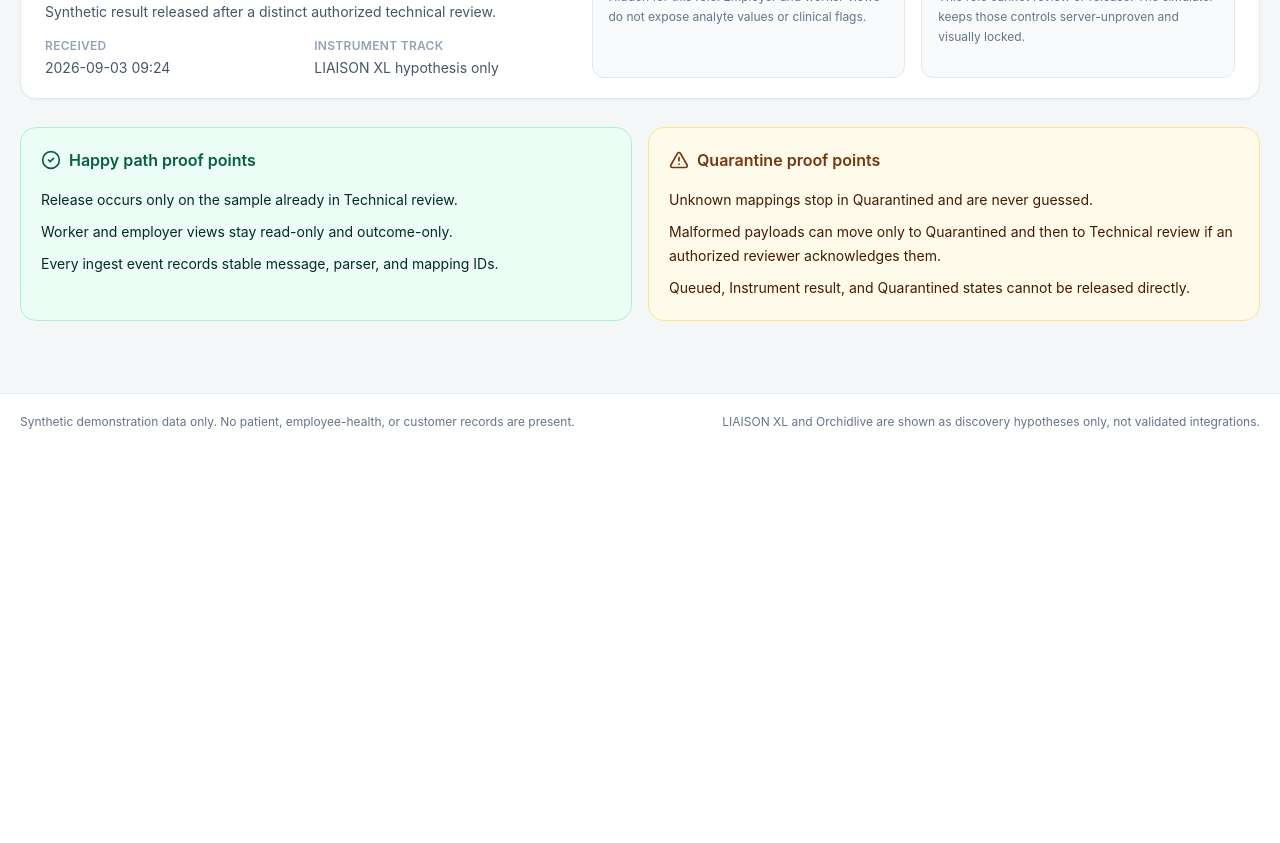
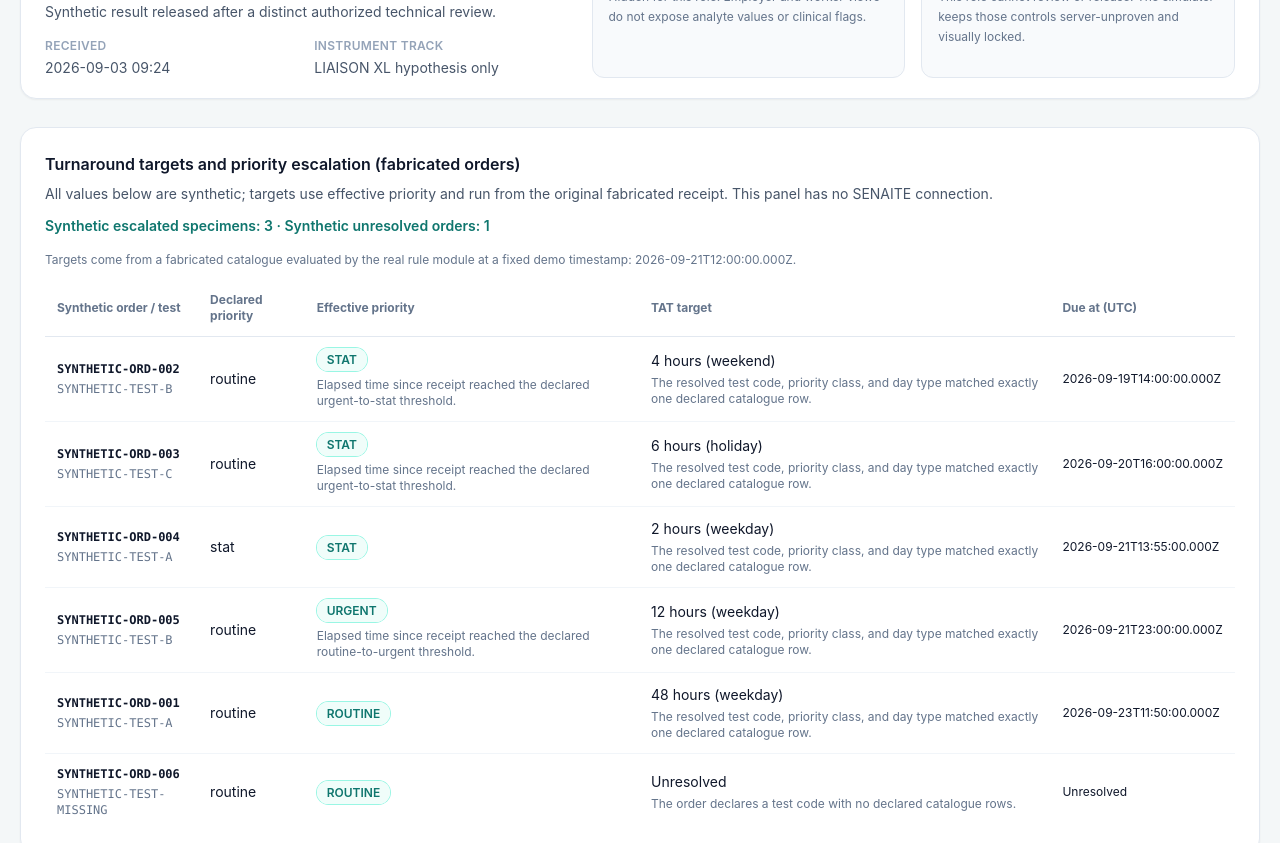
Before and after one commit to TombStoneDash/lims-box, a Next.js app: page /pilot/ohworks/samples in a window 1280 px wide. Shown: the part 1860-2703 px from the top of the page. Before the commit the page ends 2310 px from the top, so only its background shows below. Built offline with nearby package versions, Linux system fonts and the light colour scheme.

Commit message:
feat(ohworks): TAT-target and priority-escalation panel on the pilot samples page
Built by Codex on Main Daisy (Hudson's ChatGPT account), queue job 144-lims-ohworks-samples-tat-priority-panel.

Co-Authored-By: Claude Fable 5.1 <noreply@anthropic.com>

```diff
--- a/app/pilot/ohworks/samples/page.tsx
+++ b/app/pilot/ohworks/samples/page.tsx
@@ -1,3 +1,4 @@
+import { buildPilotTatPriorityView } from '@/lib/ohworks-demo-tat-priority-view';
 import { AlertTriangle, CheckCircle2, Lock, ShieldOff } from 'lucide-react';
 import {
   getVisibleWorkflowCards,
@@ -23,6 +24,8 @@ export default async function OHWorksSampleWorkflow({ searchParams }: PageProps)
   const role = resolveRoleView(params?.role);
   const visibleCards = getVisibleWorkflowCards(role.id);
   const canSeeClinical = ['reviewer', 'admin'].includes(role.id);
+
+  const tatPriorityView = buildPilotTatPriorityView();
 
   return (
     <div className="space-y-7">
@@ -133,6 +136,55 @@ export default async function OHWorksSampleWorkflow({ searchParams }: PageProps)
         </div>
       </section>
 
+      <section className="rounded-2xl border border-slate-200 bg-white p-6 shadow-sm">
+        <h2 className="font-semibold">Turnaround targets and priority escalation (fabricated orders)</h2>
+        <p className="mt-2 text-sm text-slate-600">
+          All values below are synthetic; targets use effective priority and run from the original fabricated receipt.
+          This panel has no SENAITE connection.
+        </p>
+        <p className="mt-3 text-sm font-semibold text-teal-700">
+          Synthetic escalated specimens: {tatPriorityView.escalatedCount} · Synthetic unresolved orders: {tatPriorityView.unresolvedCount}
+        </p>
+        <div className="mt-4 overflow-x-auto">
+          <table className="w-full text-left text-sm">
+            <caption className="caption-top pb-3 text-left text-xs text-slate-500">
+              Targets come from a fabricated catalogue evaluated by the real rule module at a fixed demo timestamp: {tatPriorityView.currentAt}.
+            </caption>
+            <thead className="border-b border-slate-200 text-xs text-slate-500">
+              <tr>
+                <th scope="col" className="p-3">Synthetic order / test</th>
+                <th scope="col" className="p-3">Declared priority</th>
+                <th scope="col" className="p-3">Effective priority</th>
+                <th scope="col" className="p-3">TAT target</th>
+                <th scope="col" className="p-3">Due at (UTC)</th>
+              </tr>
+            </thead>
+            <tbody className="divide-y divide-slate-100">
+              {tatPriorityView.rows.map((row) => (
+                <tr key={row.orderId}>
+                  <th scope="row" className="p-3 font-normal">
+                    <p className="font-mono text-xs font-semibold">{row.orderId}</p>
+                    <p className="mt-1 font-mono text-xs text-slate-500">{row.testCode}</p>
+                  </th>
+                  <td className="p-3">{row.declaredPriority}</td>
+                  <td className="p-3">
+                    <span className="rounded-full bg-teal-50 px-2.5 py-1 text-xs font-semibold uppercase text-teal-700 ring-1 ring-teal-200">
+                      {row.effectivePriority}
+                    </span>
+                    {row.escalated && <p className="mt-2 text-xs text-slate-500">{row.escalationReason}</p>}
+                  </td>
+                  <td className="p-3">
+                    {row.targetHours !== null ? `${row.targetHours} hours (${row.dayType})` : 'Unresolved'}
+                    <p className="mt-1 text-xs text-slate-500">{row.unresolvedReason ?? row.tatReason}</p>
+                  </td>
+                  <td className="whitespace-nowrap p-3 text-xs">{row.dueAt ?? 'Unresolved'}</td>
+                </tr>
+              ))}
+            </tbody>
+          </table>
+        </div>
+      </section>
+
       <section className="grid gap-4 md:grid-cols-2">
         <div className="rounded-2xl border border-emerald-200 bg-emerald-50 p-5">
           <div className="flex items-center gap-2 text-emerald-800">
--- /dev/null
+++ b/lib/ohworks-demo-tat-priority-view.ts
@@ -0,0 +1,101 @@
+import {
+  explainTatReason,
+  resolveTatTarget,
+  TatInputError,
+  type TatCatalogue,
+  type TatDayType,
+  type TatOrderRequest,
+  type TatPriority,
+} from './ohworks-tat-catalogue';
+import {
+  escalateSpecimenPriorities,
+  explainPriorityEscalationReason,
+} from './ohworks-priority-escalation';
+
+export const DEMO_CURRENT_AT = '2026-09-21T12:00:00.000Z';
+
+export type PilotTatPriorityRow = {
+  orderId: string;
+  specimenId: string;
+  testCode: string;
+  receivedAt: string;
+  declaredPriority: TatPriority;
+  effectivePriority: TatPriority;
+  escalated: boolean;
+  escalationReason: string;
+  dayType: TatDayType | null;
+  targetHours: number | null;
+  dueAt: string | null;
+  tatReason: string | null;
+  unresolvedReason: string | null;
+};
+
+export type PilotTatPriorityView = {
+  currentAt: string;
+  rows: PilotTatPriorityRow[];
+  escalatedCount: number;
+  unresolvedCount: number;
+};
+
+/** Fabricated fixtures only; no SENAITE connection or persistence. */
+export function buildPilotTatPriorityView(): PilotTatPriorityView {
+  const priorities: TatPriority[] = ['routine', 'urgent', 'stat'];
+  const dayTypes: TatDayType[] = ['weekday', 'weekend', 'holiday'];
+  const baseHours = { routine: 48, urgent: 12, stat: 2 };
+  const dayMultiplier = { weekday: 1, weekend: 2, holiday: 3 };
+  const catalogue: TatCatalogue = {
+    rows: ['SYNTHETIC-TEST-A', 'SYNTHETIC-TEST-B', 'SYNTHETIC-TEST-C'].flatMap((testCode) =>
+      priorities.flatMap((priority) => dayTypes.map((dayType) => ({
+        testCode, priority, dayType,
+        targetHours: baseHours[priority] * dayMultiplier[dayType],
+      }))),
+    ),
+    holidayDates: ['2026-09-20'],
+  };
+  const orders: (TatOrderRequest & { specimenId: string })[] = [
+    { orderId: 'SYNTHETIC-ORD-001', specimenId: 'SYNTHETIC-SPEC-001', testCode: 'SYNTHETIC-TEST-A', priority: 'routine', receivedAt: '2026-09-21T11:50:00.000Z' },
+    { orderId: 'SYNTHETIC-ORD-002', specimenId: 'SYNTHETIC-SPEC-002', testCode: 'SYNTHETIC-TEST-B', priority: 'routine', receivedAt: '2026-09-19T10:00:00.000Z' },
+    { orderId: 'SYNTHETIC-ORD-003', specimenId: 'SYNTHETIC-SPEC-003', testCode: 'SYNTHETIC-TEST-C', priority: 'routine', receivedAt: '2026-09-20T10:00:00.000Z' },
+    { orderId: 'SYNTHETIC-ORD-004', specimenId: 'SYNTHETIC-SPEC-004', testCode: 'SYNTHETIC-TEST-A', priority: 'stat', receivedAt: '2026-09-21T11:55:00.000Z' },
+    { orderId: 'SYNTHETIC-ORD-005', specimenId: 'SYNTHETIC-SPEC-005', testCode: 'SYNTHETIC-TEST-B', priority: 'routine', receivedAt: '2026-09-21T11:00:00.000Z' },
+    { orderId: 'SYNTHETIC-ORD-006', specimenId: 'SYNTHETIC-SPEC-006', testCode: 'SYNTHETIC-TEST-MISSING', priority: 'routine', receivedAt: '2026-09-21T11:58:00.000Z' },
+  ];
+  const { queue } = escalateSpecimenPriorities({
+    specimens: orders.map((order) => ({
+      specimenId: order.specimenId, initialPriority: order.priority, receivedAt: order.receivedAt,
+    })),
+    steps: { routineToUrgentMinutes: 30, urgentToStatMinutes: 90 },
+    currentAt: DEMO_CURRENT_AT,
+  });
+  const rows = queue.map((entry): PilotTatPriorityRow => {
+    const order = orders.find((candidate) => candidate.specimenId === entry.specimenId)!;
+    const row: PilotTatPriorityRow = {
+      orderId: order.orderId,
+      specimenId: order.specimenId,
+      testCode: order.testCode,
+      receivedAt: order.receivedAt,
+      declaredPriority: entry.initialPriority,
+      effectivePriority: entry.effectivePriority,
+      escalated: entry.initialPriority !== entry.effectivePriority,
+      escalationReason: explainPriorityEscalationReason(entry.reasonCode),
+      dayType: null, targetHours: null, dueAt: null, tatReason: null, unresolvedReason: null,
+    };
+    try {
+      // The fabricated policy resolves targets at effective priority, from original receipt.
+      const tat = resolveTatTarget(catalogue, { ...order, priority: entry.effectivePriority });
+      return { ...row, dayType: tat.dayType, targetHours: tat.targetHours, dueAt: tat.dueAt,
+        tatReason: explainTatReason(tat.reasonCode) };
+    } catch (error) {
+      // Only the intentionally absent test is a display scenario; fixture defects must throw.
+      if (!(error instanceof TatInputError) || error.code !== 'unknown-test-code') throw error;
+      // explainTatReason accepts successful matches only; typed errors own failure text.
+      return { ...row, unresolvedReason: error.message };
+    }
+  });
+  return {
+    currentAt: DEMO_CURRENT_AT,
+    rows,
+    escalatedCount: rows.filter((row) => row.escalated).length,
+    unresolvedCount: rows.filter((row) => row.unresolvedReason !== null).length,
+  };
+}
```
Also changed, not shown: 1 other file (tests, documents, lock files or other folders).
